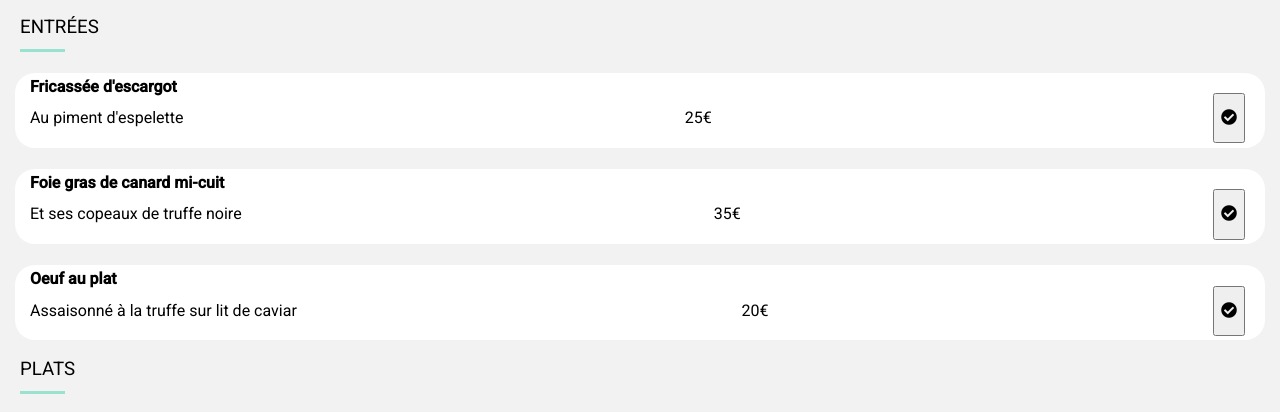
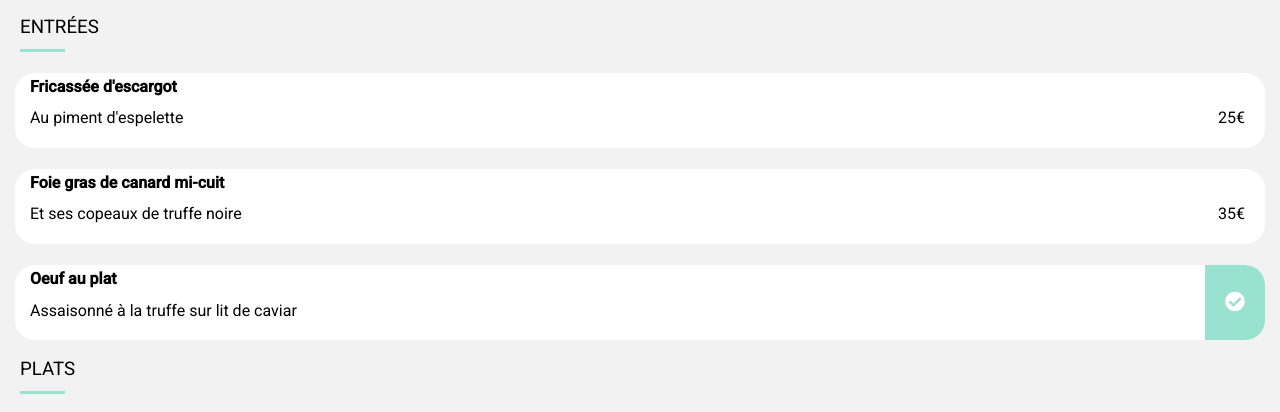
Before and after one commit to stephil06/OC_P3_bochu, a plain HTML site: page la-palette-du-gout.html in a window 1280 px wide. Shown: the part 369-781 px from the top of the page. Drawn offline with Linux system fonts and the light colour scheme; a web font is replaced by a local one.

Commit message:
MAJ style.css complété le css pour le style des pages menu

```diff
--- a/css/style.css
+++ b/css/style.css
@@ -654,3 +654,39 @@ footer address {
   margin: -30px 20px 0 15px;
   /* haut | droit | bas | gauche */
 }
+
+/* Pour le bouton "choisir":
+  - mettre le fond en Vert
+  - tailler sa Largeur & sa Hauteur
+  - poser 2 arrondis à droite (Haut & Bas)
+  - oter la bordure
+  - par rapport à son Père (i.e c_section-...__article): poser un top & right à 0
+  - mettre le curseur en forme de "main"
+*/
+.c_button-choisir {
+  display: none;
+  background-color: var(--couleur_tertiaire);
+  width: 60px;
+  /* 365px - 305px */
+  height: 100%;
+
+  border-radius: 0 20px 20px 0;
+  /* H D B G */
+  border: none;
+
+  position: absolute;
+  top: 0;
+  right: 0;
+  cursor: pointer;
+}
+
+/* Mettre le cercle en Blanc & tailler sa Font */
+.fa-check-circle {
+  color: var(--couleur_0);
+  font-size: 20px;
+}
+
+/* Rendre visible le bouton "choisir" */
+.c_button-choisir--visible {
+  display: block;
+}
```
